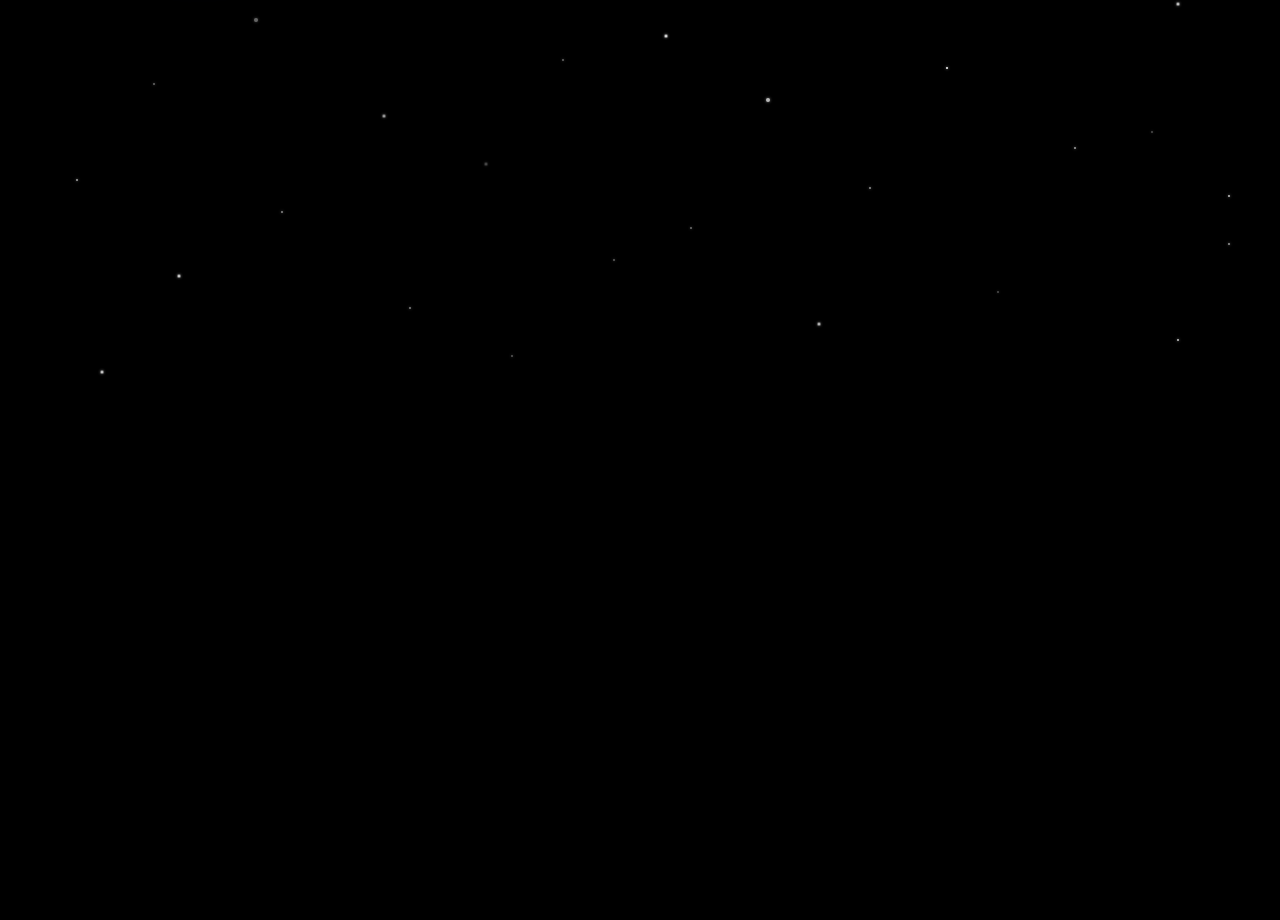
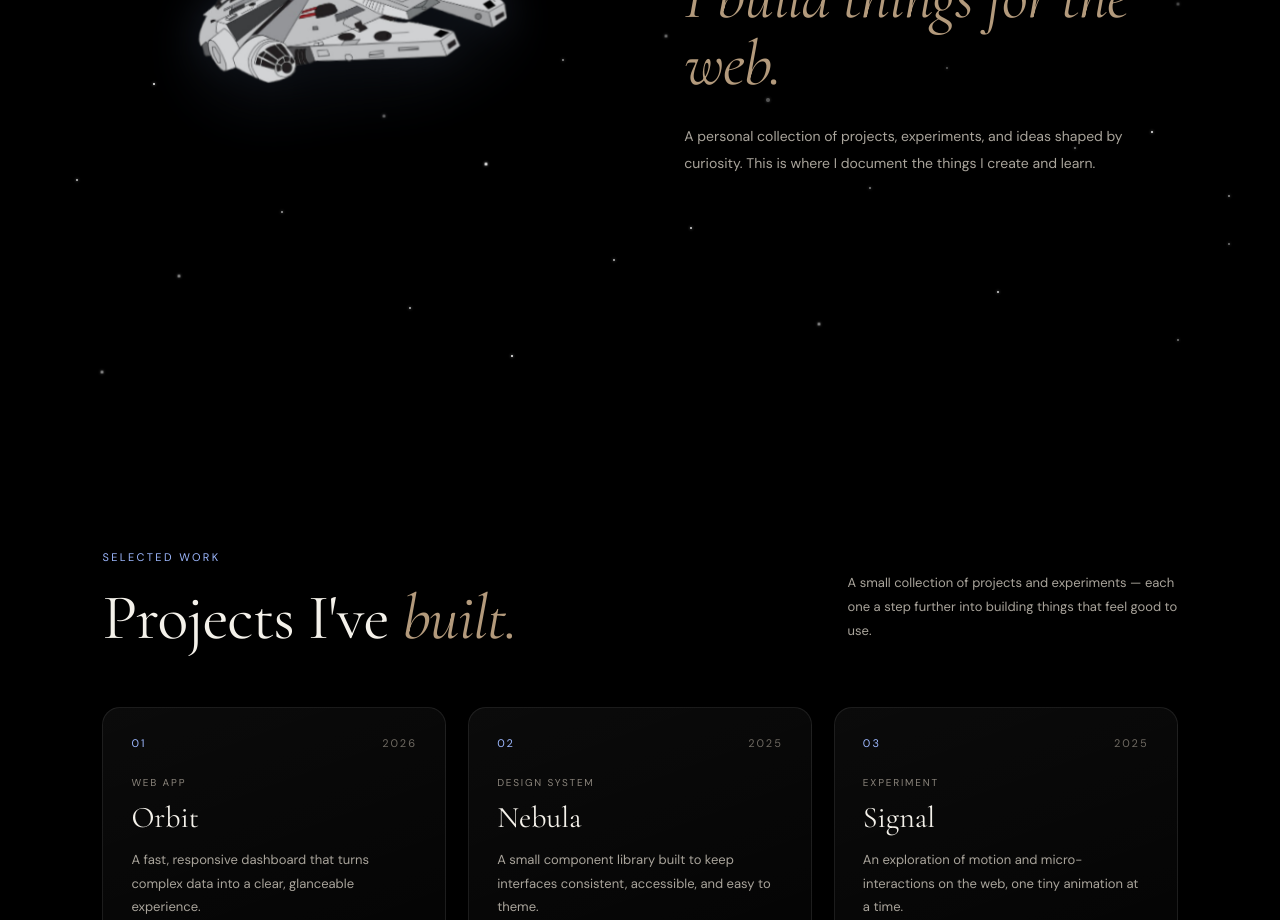
Before and after one commit to hilalunivers08/portofolio, a React (Vite) app: page / in a window 1280 px wide. Shown: the part 380-1300 px from the top of the page. Before the commit the page ends 800 px from the top, so only its background shows below. Built offline with nearby package versions, Linux system fonts and the light colour scheme.

Commit message:
millenium falcon appoarching

```diff
--- a/src/App.tsx
+++ b/src/App.tsx
@@ -1,3 +1,4 @@
+import { useEffect, useRef } from "react";
 import falcon from "./assets/millenniumfalcon.png";
 
 type Star = {
@@ -57,7 +58,78 @@ const stars: Star[] = [
   { top: "72%", left: "96%", size: 9, rotate: -20, delay: "1.0s", duration: "4.1s" },
 ];
 
+const projects = [
+  {
+    number: "01",
+    title: "Orbit",
+    category: "Web App",
+    year: "2026",
+    description:
+      "A fast, responsive dashboard that turns complex data into a clear, glanceable experience.",
+    tags: ["React", "TypeScript", "CSS"],
+  },
+  {
+    number: "02",
+    title: "Nebula",
+    category: "Design System",
+    year: "2025",
+    description:
+      "A small component library built to keep interfaces consistent, accessible, and easy to theme.",
+    tags: ["Figma", "Accessibility"],
+  },
+  {
+    number: "03",
+    title: "Signal",
+    category: "Experiment",
+    year: "2025",
+    description:
+      "An exploration of motion and micro-interactions on the web, one tiny animation at a time.",
+    tags: ["Animation", "Canvas"],
+  },
+];
+
 function App() {
+  const falconRef = useRef<HTMLDivElement>(null);
+
+  useEffect(() => {
+    let frame = 0;
+
+    const update = () => {
+      frame = 0;
+
+      const el = falconRef.current;
+      if (!el) return;
+
+      const travel = window.innerHeight * 0.7;
+      const progress = Math.min(1, Math.max(0, window.scrollY / travel));
+      const eased = progress * progress * (3 - 2 * progress);
+
+      const x = eased * window.innerWidth * 0.85;
+      const y = eased * window.innerHeight * 1.3;
+      const rotate = -4 + eased * 40;
+      const scale = 1 - eased * 0.35;
+      const opacity = 1 - eased * eased * eased;
+
+      el.style.transform = `translate3d(${x}px, ${y}px, 0) rotate(${rotate}deg) scale(${scale})`;
+      el.style.opacity = `${opacity}`;
+    };
+
+    const onScroll = () => {
+      if (frame) return;
+      frame = window.requestAnimationFrame(update);
+    };
+
+    update();
+    window.addEventListener("scroll", onScroll, { passive: true });
+    window.addEventListener("resize", onScroll);
+
+    return () => {
+      window.removeEventListener("scroll", onScroll);
+      window.removeEventListener("resize", onScroll);
+      if (frame) window.cancelAnimationFrame(frame);
+    };
+  }, []);
+
   return (
     <main className="site-canvas">
       <div className="starfield" aria-hidden="true">
@@ -81,12 +153,107 @@ function App() {
         })}
       </div>
 
+      <div className="scene">
+        <div className="falcon-slot">
+          <div className="falcon-scroll" ref={falconRef}>
             <img
               className="falcon"
               src={falcon}
               alt="Millennium Falcon"
               draggable={false}
             />
+          </div>
+        </div>
+
+        <section className="portfolio">
+          <p className="portfolio-eyebrow">Portfolio — 2026</p>
+
+          <h1 className="portfolio-title">
+            Hi, I&apos;m Hilal.
+            <br />
+            <em>I build things for the web.</em>
+          </h1>
+
+          <p className="portfolio-text">
+            A personal collection of projects, experiments, and ideas shaped by
+            curiosity. This is where I document the things I create and learn.
+          </p>
+        </section>
+      </div>
+
+      <div className="portfolio-content">
+        <section className="content-section work" id="work">
+          <header className="section-head">
+            <div>
+              <p className="section-eyebrow">Selected Work</p>
+              <h2 className="section-title">
+                Projects I&apos;ve <em>built.</em>
+              </h2>
+            </div>
+
+            <p className="section-intro">
+              A small collection of projects and experiments — each one a step
+              further into building things that feel good to use.
+            </p>
+          </header>
+
+          <div className="project-grid">
+            {projects.map((project) => (
+              <article className="project-card" key={project.number}>
+                <div className="project-card-top">
+                  <span className="project-number">{project.number}</span>
+                  <span className="project-year">{project.year}</span>
+                </div>
+
+                <p className="project-category">{project.category}</p>
+                <h3 className="project-title">{project.title}</h3>
+                <p className="project-description">{project.description}</p>
+
+                <div className="project-tags">
+                  {project.tags.map((tag) => (
+                    <span key={tag}>{tag}</span>
+                  ))}
+                </div>
+
+                <a className="project-link" href="#contact">
+                  View project <span aria-hidden="true">↗</span>
+                </a>
+              </article>
+            ))}
+          </div>
+        </section>
+
+        <section className="content-section about" id="about">
+          <p className="section-eyebrow">About</p>
+          <h2 className="section-title">
+            Curious about technology,
+            <br />
+            <em>driven by ideas.</em>
+          </h2>
+          <p className="about-text">
+            I enjoy exploring technology, building digital experiences, and
+            turning ideas into something useful. This is where I document the
+            things I create and learn along the way.
+          </p>
+        </section>
+
+        <footer className="content-section site-footer" id="contact">
+          <p className="section-eyebrow">Get in touch</p>
+          <h2 className="section-title">
+            Let&apos;s make something <em>meaningful.</em>
+          </h2>
+
+          <a className="contact-link" href="mailto:hello@example.com">
+            hello@example.com <span aria-hidden="true">↗</span>
+          </a>
+
+          <div className="footer-bottom">
+            <span>© 2026 Hilal</span>
+            <span>Designed with intention.</span>
+            <span>End of page</span>
+          </div>
+        </footer>
+      </div>
     </main>
   );
 }
--- a/src/index.css
+++ b/src/index.css
@@ -46,8 +46,10 @@ a {
   background: #000000;
 }
 
+/* ---------- Starfield ---------- */
+
 .starfield {
-  position: absolute;
+  position: fixed;
   inset: 0;
   pointer-events: none;
 }
@@ -74,13 +76,33 @@ a {
   }
 }
 
+/* ---------- Hero scene ---------- */
+
+.scene {
+  position: relative;
+  z-index: 1;
+  display: grid;
+  grid-template-columns: 1.05fr 1fr;
+  align-items: center;
+  gap: clamp(24px, 5vw, 80px);
+  min-height: 100vh;
+  padding: 90px 0;
+}
+
+.falcon-slot {
+  display: flex;
+  align-items: center;
+  justify-content: center;
+}
+
+.falcon-scroll {
+  will-change: transform, opacity;
+}
+
 .falcon {
-  position: absolute;
-  top: 24%;
-  left: 10%;
-  width: clamp(150px, 20vw, 300px);
+  position: relative;
+  width: clamp(160px, 26vw, 360px);
   height: auto;
-  z-index: 2;
   pointer-events: none;
   user-select: none;
   transform-origin: center;
@@ -105,236 +127,278 @@ a {
   }
 }
 
-@media (max-width: 700px) {
-  .falcon {
-    top: 16%;
-    left: 6%;
-    width: clamp(110px, 32vw, 180px);
-  }
+.portfolio {
+  max-width: 540px;
 }
 
-.navigation {
-  height: 100px;
+.portfolio-eyebrow,
+.section-eyebrow {
+  font-size: 11px;
+  letter-spacing: 2.4px;
+  text-transform: uppercase;
+  color: #9db8ff;
+  margin-bottom: 20px;
+}
+
+.portfolio-title,
+.section-title {
+  font-family: 'Cormorant Garamond', serif;
+  font-weight: 400;
+  letter-spacing: -1px;
+  color: #f4f1ea;
+}
+
+.portfolio-title {
+  font-size: clamp(40px, 5vw, 72px);
+  line-height: 1.04;
+}
+
+.portfolio-title em,
+.section-title em {
+  color: #b39a7c;
+  font-style: italic;
+  font-weight: 400;
+}
+
+.portfolio-text {
+  margin-top: 26px;
+  max-width: 460px;
+  font-size: 14px;
+  line-height: 1.9;
+  color: #a9a49b;
+}
+
+/* ---------- Portfolio content ---------- */
+
+.portfolio-content {
+  position: relative;
+  z-index: 1;
+  padding-bottom: 40px;
+  background: linear-gradient(
+    180deg,
+    rgba(0, 0, 0, 0) 0,
+    rgba(0, 0, 0, 0.92) 140px,
+    #000000 340px
+  );
+}
+
+.content-section {
+  padding: 110px 0;
+  border-top: 1px solid rgba(255, 255, 255, 0.08);
+}
+
+.work {
+  border-top: none;
+  padding-top: 130px;
+}
+
+.section-head {
+  display: flex;
+  align-items: flex-end;
+  justify-content: space-between;
+  gap: 40px;
+  margin-bottom: 56px;
+}
+
+.section-title {
+  font-size: clamp(38px, 5vw, 68px);
+  line-height: 1.05;
+}
+
+.section-intro {
+  max-width: 330px;
+  padding-bottom: 8px;
+  font-size: 13px;
+  line-height: 1.85;
+  color: #a9a49b;
+}
+
+/* ---------- Project cards ---------- */
+
+.project-grid {
+  display: grid;
+  grid-template-columns: repeat(auto-fit, minmax(260px, 1fr));
+  gap: 22px;
+}
+
+.project-card {
+  display: flex;
+  flex-direction: column;
+  padding: 28px;
+  border: 1px solid rgba(255, 255, 255, 0.09);
+  border-radius: 18px;
+  background: linear-gradient(
+    160deg,
+    rgba(255, 255, 255, 0.045),
+    rgba(255, 255, 255, 0.01)
+  );
+  transition:
+    transform 0.35s ease,
+    border-color 0.35s ease,
+    box-shadow 0.35s ease;
+}
+
+.project-card:hover {
+  transform: translateY(-6px);
+  border-color: rgba(157, 184, 255, 0.45);
+  box-shadow:
+    0 24px 50px rgba(0, 0, 0, 0.5),
+    0 0 0 1px rgba(157, 184, 255, 0.12);
+}
+
+.project-card-top {
   display: flex;
   align-items: center;
   justify-content: space-between;
-  border-bottom: 1px solid rgba(222, 213, 199, 0.15);
 }
 
-.brand {
+.project-number {
+  font-size: 11px;
+  letter-spacing: 2px;
+  color: #9db8ff;
+}
+
+.project-year {
+  font-size: 11px;
+  letter-spacing: 2px;
+  color: #6f6a62;
+}
+
+.project-category {
+  margin-top: 26px;
+  font-size: 10px;
+  letter-spacing: 1.8px;
+  text-transform: uppercase;
+  color: #8b857c;
+}
+
+.project-title {
+  margin-top: 10px;
   font-family: 'Cormorant Garamond', serif;
   font-size: 30px;
-  font-weight: 600;
-  letter-spacing: 1px;
+  font-weight: 400;
+  color: #f4f1ea;
 }
 
-.brand span {
-  color: #a88b6b;
+.project-description {
+  flex: 1;
+  margin-top: 12px;
+  font-size: 13px;
+  line-height: 1.8;
+  color: #a9a49b;
 }
 
-.nav-links {
+.project-tags {
   display: flex;
-  gap: 38px;
+  flex-wrap: wrap;
+  gap: 8px;
+  margin-top: 20px;
 }
 
-.nav-links a,
-.nav-year,
-.eyebrow,
-.section-count,
-.project-number,
-.project-category,
-.project-year,
-.footer-bottom {
+.project-tags span {
+  padding: 5px 10px;
+  border: 1px solid rgba(255, 255, 255, 0.12);
+  border-radius: 999px;
   font-size: 10px;
-  letter-spacing: 1.6px;
+  letter-spacing: 1px;
+  color: #c9c3b8;
 }
 
-.nav-links a {
-  color: #aaa092;
-  transition: color 0.3s;
+.project-link {
+  display: inline-flex;
+  align-items: center;
+  gap: 10px;
+  margin-top: 22px;
+  font-size: 11px;
+  letter-spacing: 1.4px;
+  color: #d8c9b5;
 }
 
-.nav-links a:hover {
+.project-link span {
+  color: #9db8ff;
+  transition: transform 0.3s ease;
+}
+
+.project-card:hover .project-link span {
+  transform: translate(3px, -3px);
+}
+
+/* ---------- About & footer ---------- */
+
+.about-text {
+  max-width: 560px;
+  margin-top: 28px;
+  font-size: 14px;
+  line-height: 1.9;
+  color: #a9a49b;
+}
+
+.site-footer {
+  padding-bottom: 40px;
+}
+
+.contact-link {
+  display: inline-flex;
+  align-items: center;
+  gap: 12px;
+  margin-top: 34px;
+  padding-bottom: 9px;
+  border-bottom: 1px solid #a88b6b;
+  font-size: 14px;
+  letter-spacing: 0.5px;
   color: #e5d5bd;
 }
 
-.nav-year {
-  color: #81796e;
+.contact-link span {
+  color: #9db8ff;
+  transition: transform 0.3s ease;
 }
 
-.hero {
-  min-height: 690px;
-  padding: 155px 0 85px;
-  display: flex;
-  flex-direction: column;
-  justify-content: center;
-  position: relative;
-}
-
-.eyebrow {
-  color: #a88b6b;
-  font-weight: 500;
-}
-
-.hero h1,
-.section-heading h2,
-.about-section h2,
-.contact-section h2 {
-  font-family: 'Cormorant Garamond', serif;
-  font-weight: 400;
-  letter-spacing: -2px;
-}
-
-.hero h1 {
-  margin-top: 30px;
-  font-size: clamp(64px, 9vw, 120px);
-  line-height: 0.95;
-}
-
-.hero h1 em,
-.section-heading h2 em,
-.about-section h2 em,
-.contact-section h2 em {
-  color: #b39a7c;
-  font-weight: 400;
-}
-
-.hero-bottom {
-  margin-top: 45px;
-  display: flex;
-  align-items: flex-end;
-  justify-content: space-between;
-}
-
-.hero-bottom p,
-.about-description {
-  max-width: 350px;
-  color: #a49b8e;
-  font-size: 13px;
-  line-height: 1.9;
-}
-
-.text-link {
-  display: inline-flex;
-  gap: 22px;
-  align-items: center;
-  font-size: 10px;
-  letter-spacing: 1.5px;
-  padding-bottom: 9px;
-  border-bottom: 1px solid #a88b6b;
-  color: #d8c9b5;
-}
-
-.text-link span {
-  color: #b39a7c;
-}
-
-.hero-index {
-  position: absolute;
-  right: 0;
-  bottom: 45px;
-  font-size: 9px;
-  letter-spacing: 1.5px;
-  color: #70685e;
-}
-
-.work-section {
-  padding: 100px 0 130px;
-  border-top: 1px solid rgba(222, 213, 199, 0.15);
-}
-
-.section-heading {
-  display: flex;
-  justify-content: space-between;
-  align-items: flex-end;
-  margin-bottom: 65px;
-}
-
-.section-heading h2 {
-  font-size: 64px;
-  margin-top: 12px;
-}
-
-.section-count {
-  color: #81796e;
-  padding-bottom: 12px;
-}
-
-.project-item {
-  min-height: 125px;
-  display: grid;
-  grid-template-columns: 60px 1fr 180px 65px 25px;
-  align-items: center;
-  gap: 20px;
-  border-top: 1px solid rgba(222, 213, 199, 0.15);
-  transition: padding 0.3s, background 0.3s;
-}
-
-.project-item:last-child {
-  border-bottom: 1px solid rgba(222, 213, 199, 0.15);
-}
-
-.project-item:hover {
-  padding: 0 15px;
-  background: rgba(179, 154, 124, 0.04);
-}
-
-.project-number,
-.project-year {
-  color: #81796e;
-}
-
-.project-info h3 {
-  font-family: 'Cormorant Garamond', serif;
-  font-size: 30px;
-  font-weight: 400;
-}
-
-.project-info p {
-  margin-top: 5px;
-  font-size: 11px;
-  color: #92897d;
-}
-
-.project-category {
-  color: #a99d8d;
-}
-
-.project-arrow {
-  color: #b39a7c;
-  font-size: 18px;
-}
-
-.about-section {
-  padding: 120px 0;
-  border-top: 1px solid rgba(222, 213, 199, 0.15);
-}
-
-.about-section h2 {
-  font-size: clamp(45px, 7vw, 80px);
-  line-height: 1.05;
-  margin: 30px 0;
-}
-
-.contact-section {
-  padding: 100px 0 30px;
-  border-top: 1px solid rgba(222, 213, 199, 0.15);
-}
-
-.contact-section h2 {
-  font-size: clamp(45px, 7vw, 82px);
-  line-height: 1.05;
-  max-width: 750px;
-  margin: 30px 0 55px;
+.contact-link:hover span {
+  transform: translate(3px, -3px);
 }
 
 .footer-bottom {
   display: flex;
   justify-content: space-between;
+  gap: 16px;
+  flex-wrap: wrap;
+  margin-top: 90px;
+  padding-top: 30px;
+  border-top: 1px solid rgba(255, 255, 255, 0.08);
+  font-size: 10px;
+  letter-spacing: 1.6px;
   color: #81796e;
-  padding-top: 35px;
-  margin-top: 100px;
-  border-top: 1px solid rgba(222, 213, 199, 0.15);
+}
+
+/* ---------- Responsive ---------- */
+
+@media (max-width: 820px) {
+  .scene {
+    grid-template-columns: 1fr;
+    gap: 28px;
+    padding: 70px 0 60px;
+    text-align: center;
+  }
+
+  .falcon {
+    width: clamp(150px, 46vw, 240px);
+  }
+
+  .portfolio {
+    margin: 0 auto;
+  }
+
+  .portfolio-text {
+    margin-left: auto;
+    margin-right: auto;
+  }
+
+  .section-head {
+    flex-direction: column;
+    align-items: flex-start;
+    gap: 18px;
+  }
 }
 
 @media (max-width: 700px) {
@@ -342,76 +406,19 @@ a {
     padding: 0 6%;
   }
 
-  .navigation {
-    height: 75px;
+  .content-section {
+    padding: 80px 0;
   }
 
-  .brand {
-    font-size: 26px;
+  .work {
+    padding-top: 100px;
   }
 
-  .nav-links {
-    gap: 15px;
-  }
-
-  .nav-links a {
-    font-size: 8px;
-  }
-
-  .nav-year {
-    display: none;
-  }
-
-  .hero {
-    min-height: 580px;
-    padding: 120px 0 100px;
-  }
-
-  .hero h1 {
-    font-size: clamp(55px, 12vw, 80px);
-  }
-
-  .hero-bottom {
-    align-items: flex-start;
-    flex-direction: column;
-    gap: 30px;
-  }
-
-  .section-heading h2 {
-    font-size: 50px;
-  }
-
-  .section-count {
-    font-size: 8px;
-  }
-
-  .project-item {
-    grid-template-columns: 30px 1fr 20px;
-    gap: 12px;
-    min-height: 110px;
-  }
-
-  .project-category,
-  .project-year {
-    display: none;
-  }
-
-  .project-info h3 {
-    font-size: 26px;
-  }
-
-  .project-info p {
-    max-width: 230px;
-    line-height: 1.6;
-  }
-
-  .about-section {
-    padding: 90px 0;
+  .project-grid {
+    grid-template-columns: 1fr;
   }
 
   .footer-bottom {
-    gap: 15px;
-    flex-wrap: wrap;
     font-size: 8px;
   }
 }
```
Also changed, not shown: src/assets/starwars1.png (added). Lines whose indentation alone changed are shown as unchanged.
